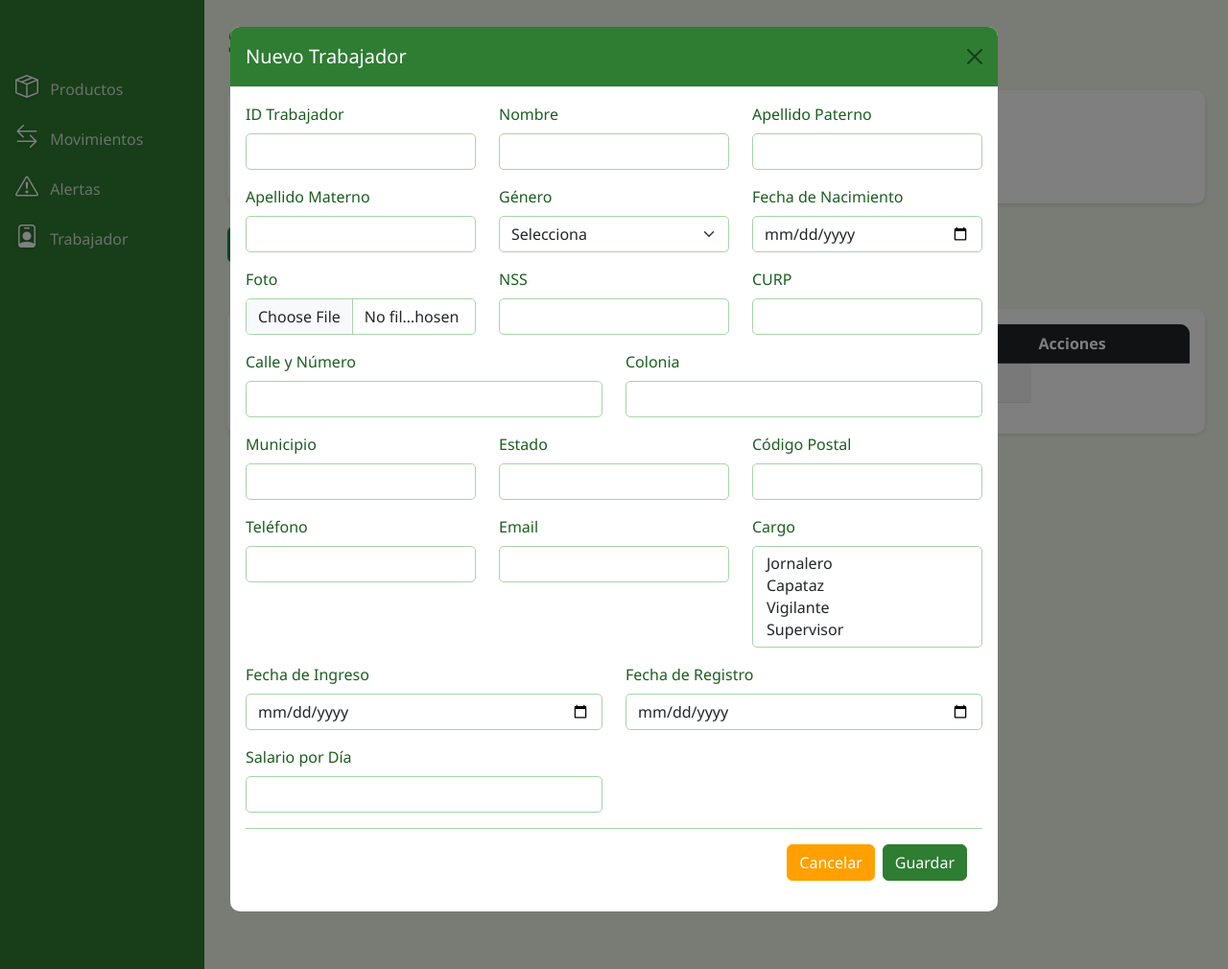
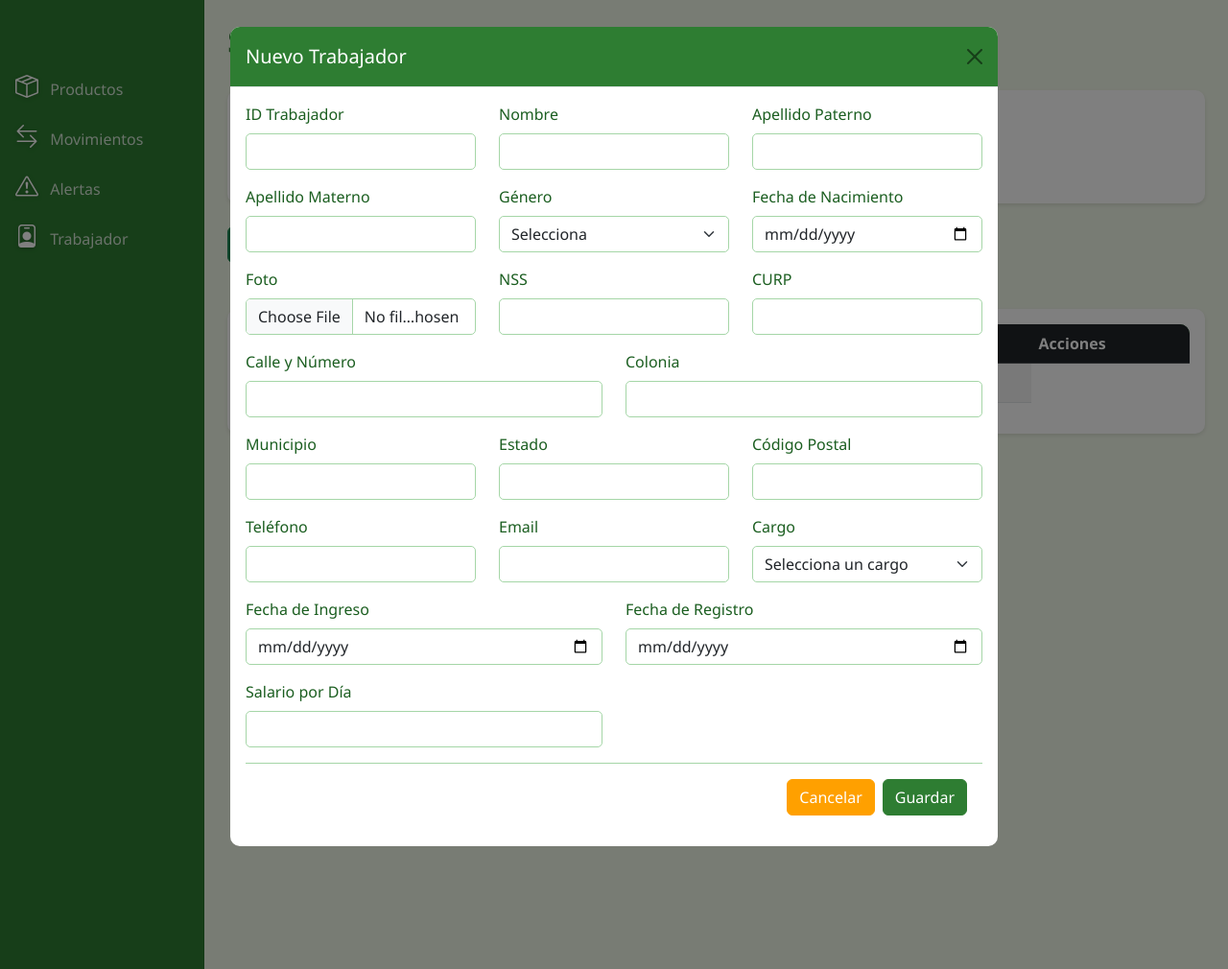
Before and after one commit to hecxznt/inventario-agricola, a PHP site: page /secciones/trabajador/index.php in a window 1280 px wide, after a click on "Añadir Trabajador". Shown: the whole page at 96% size. Run offline with PHP 8.4, Linux system fonts and the light colour scheme; data that the repository does not hold is empty; some libraries are stand-ins or nearby versions.

Commit message:
Mejora en formulario de trabajador: campo teléfono solo acepta números y cargo ahora es un select desplegable

```diff
--- a/secciones/trabajador/index.php
+++ b/secciones/trabajador/index.php
@@ -158,7 +158,7 @@
                                     <div class="row mb-3">
                                         <div class="col-md-4">
                                             <label for="tel" class="form-label">Teléfono</label>
-                                            <input type="text" class="form-control" id="tel" name="tel">
+                                            <input type="number" class="form-control" id="tel" name="tel" min="0" pattern="[0-9]+" oninput="this.value = this.value.replace(/[^0-9]/g, '');">
                                         </div>
                                         <div class="col-md-4">
                                             <label for="email" class="form-label">Email</label>
@@ -166,7 +166,8 @@
                                         </div>
                                         <div class="col-md-4">
                                             <label for="cargo" class="form-label">Cargo</label>
-                                            <select class="form-select" id="cargo" name="cargo" size="4" style="overflow-y:auto;" required>
+                                            <select class="form-select" id="cargo" name="cargo" required>
+                                                <option value="">Selecciona un cargo</option>
                                                 <option value="jornalero">Jornalero</option>
                                                 <option value="capataz">Capataz</option>
                                                 <option value="vigilante">Vigilante</option>
```
